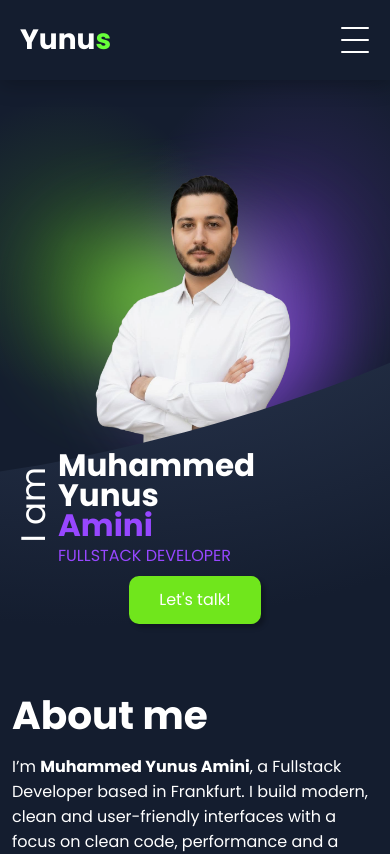
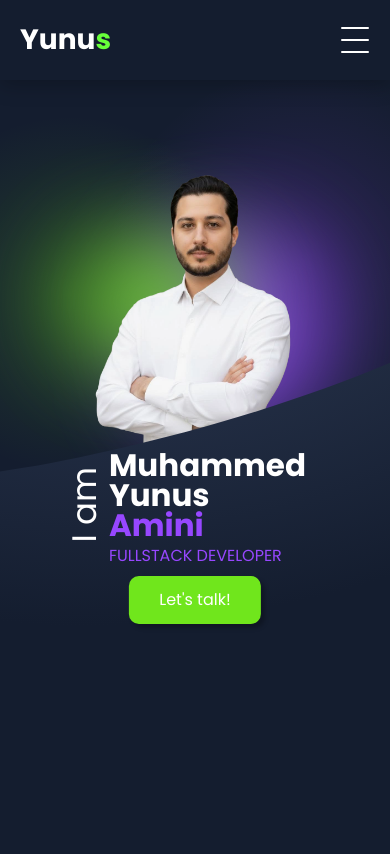
Before and after one commit to mya63/portfolio-2.0, an Angular app: page /#/ in a window 390 px wide. Shown: the top 854 px of the page. Built offline with nearby package versions, Linux system fonts and the light colour scheme.

Commit message:
mobile master 390x844

```diff
--- a/src/app/pages/home/hero/hero.scss
+++ b/src/app/pages/home/hero/hero.scss
@@ -1134,13 +1134,13 @@
     --wave-top: clamp(138px, 18svh, 172px);
     --wave-width: max(190vw, 820px);
 
-    min-height: clamp(650px, 74svh, 700px);
+    min-height: calc(100svh - var(--header-height));
   }
 
   .hero-grid {
     width: 100%;
     max-width: none;
-    min-height: clamp(650px, 74svh, 700px);
+    min-height: calc(100svh - var(--header-height));
     display: block;
     padding: 0;
     text-align: left;
@@ -1162,9 +1162,10 @@
     position: absolute;
     left: 50%;
     top: clamp(402px, 53svh, 488px);
-    width: min(calc(100% - 32px), 430px);
+    width: fit-content;
+    max-width: calc(100% - 32px);
     display: grid;
-    grid-template-columns: auto minmax(0, 1fr);
+    grid-template-columns: auto auto;
     column-gap: 8px;
     align-items: center;
     justify-content: center;
@@ -1180,7 +1181,7 @@
   }
 
   .hero-copy {
-    width: 100%;
+    width: max-content;
     max-width: 100%;
     min-width: 0;
   }
@@ -1252,7 +1253,7 @@
 @media (max-width: 420px) and (min-height: 641px) {
   .hero,
   .hero-grid {
-    min-height: clamp(540px, 70svh, 610px);
+    min-height: calc(100svh - var(--header-height));
   }
 
   .hero-text {
```
